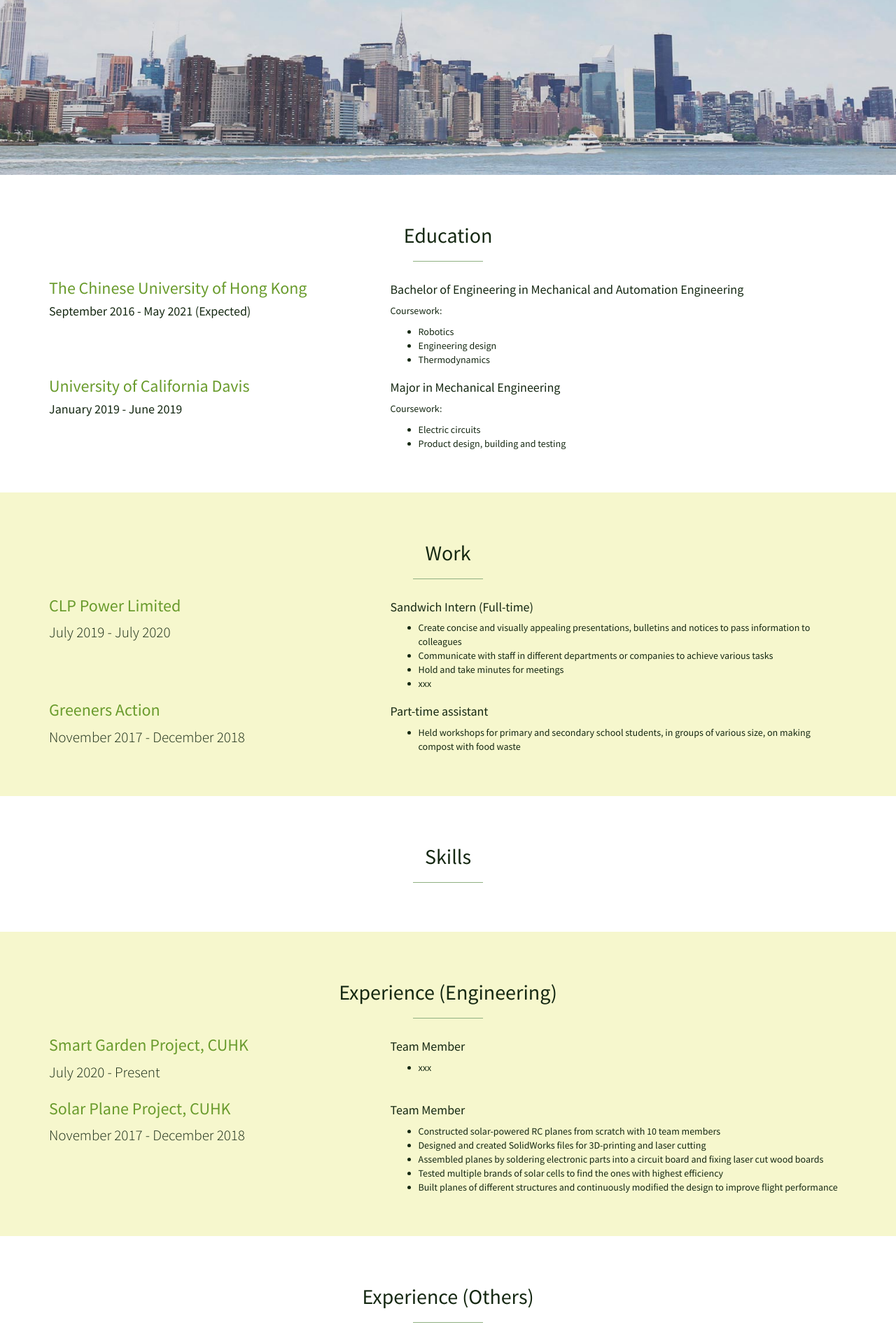
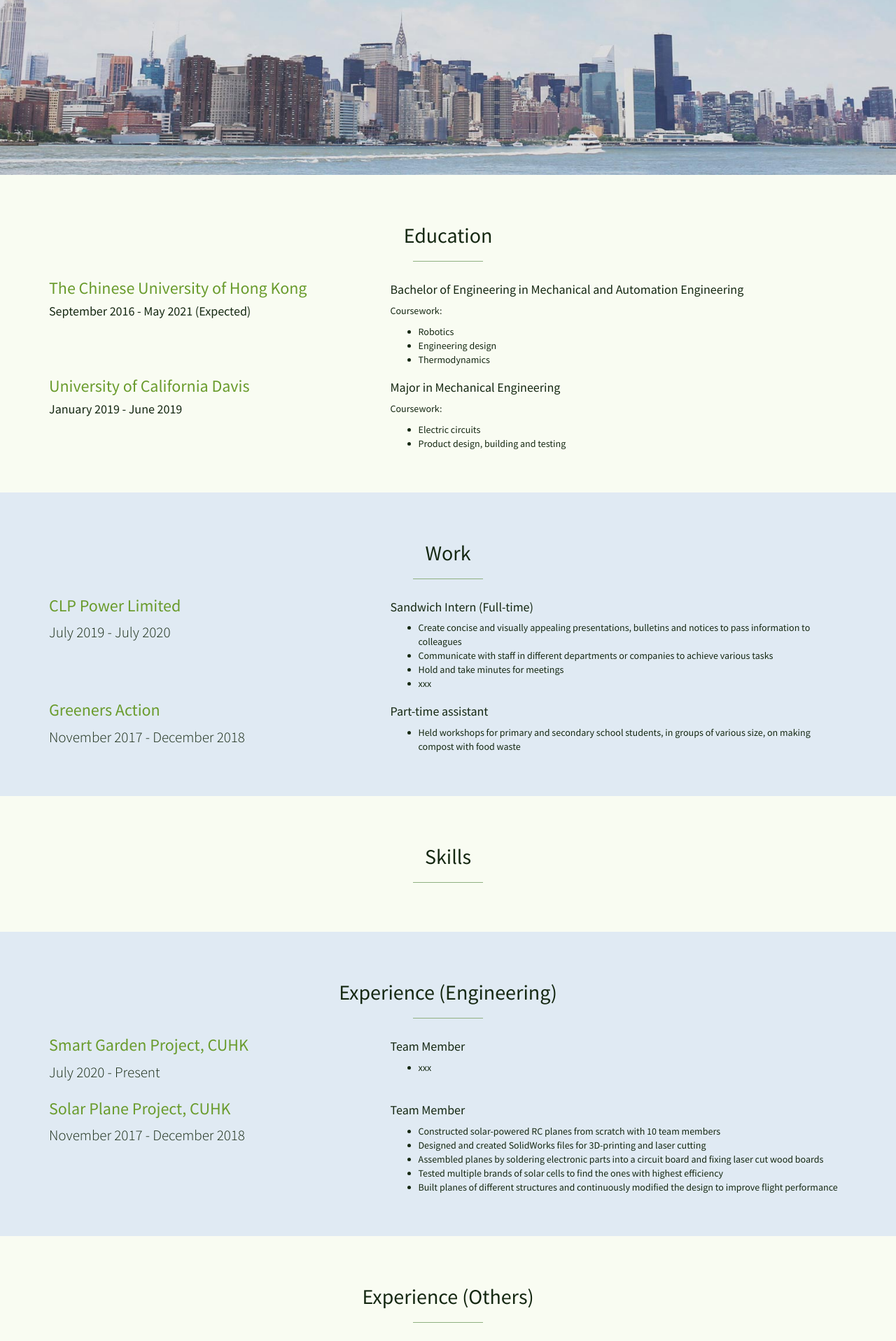
Before and after one commit to leelacceber/stylish-portfolio-jekyll-master, a Jekyll site: the page built from index.html, in a window 1280 px wide. Shown: the part 650-2567 px from the top of the page at 70% size. Built offline with Jekyll 4.4.1, drawn with Linux system fonts in a browser that asks for light colours.

Commit message:
Update stylish-portfolio.css

```diff
--- a/css/stylish-portfolio.css
+++ b/css/stylish-portfolio.css
@@ -15,6 +15,7 @@ body {
 body {
     font-family: "Source Sans Pro","Helvetica Neue",Helvetica,Arial,sans-serif;
     color: #152812;
+    background-color: #f9fcf2;
 }
 
 a {
@@ -46,7 +47,7 @@ a:hover {
 
 .bg-primary {
     color: #152812;
-    background-color: #f6f7cd;
+    background-color: #e0eaf3;
 }
 
 
```
